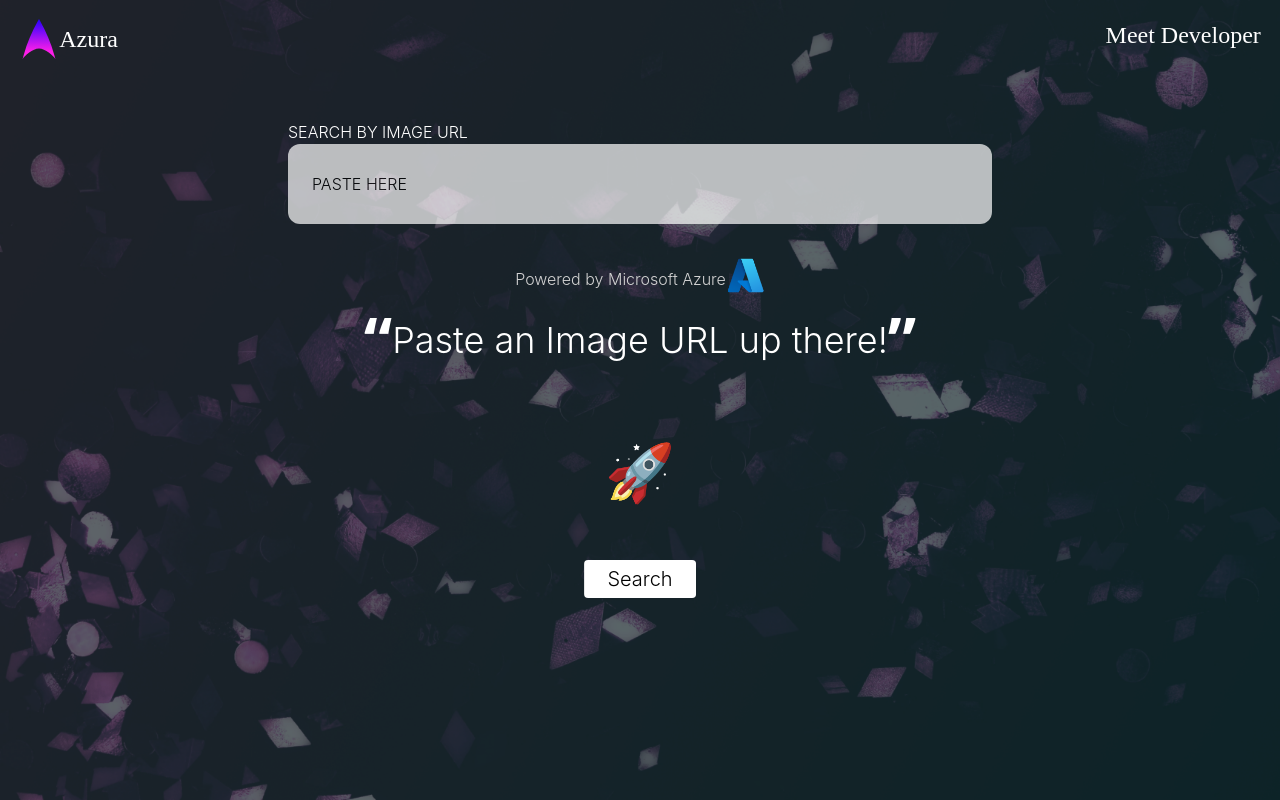
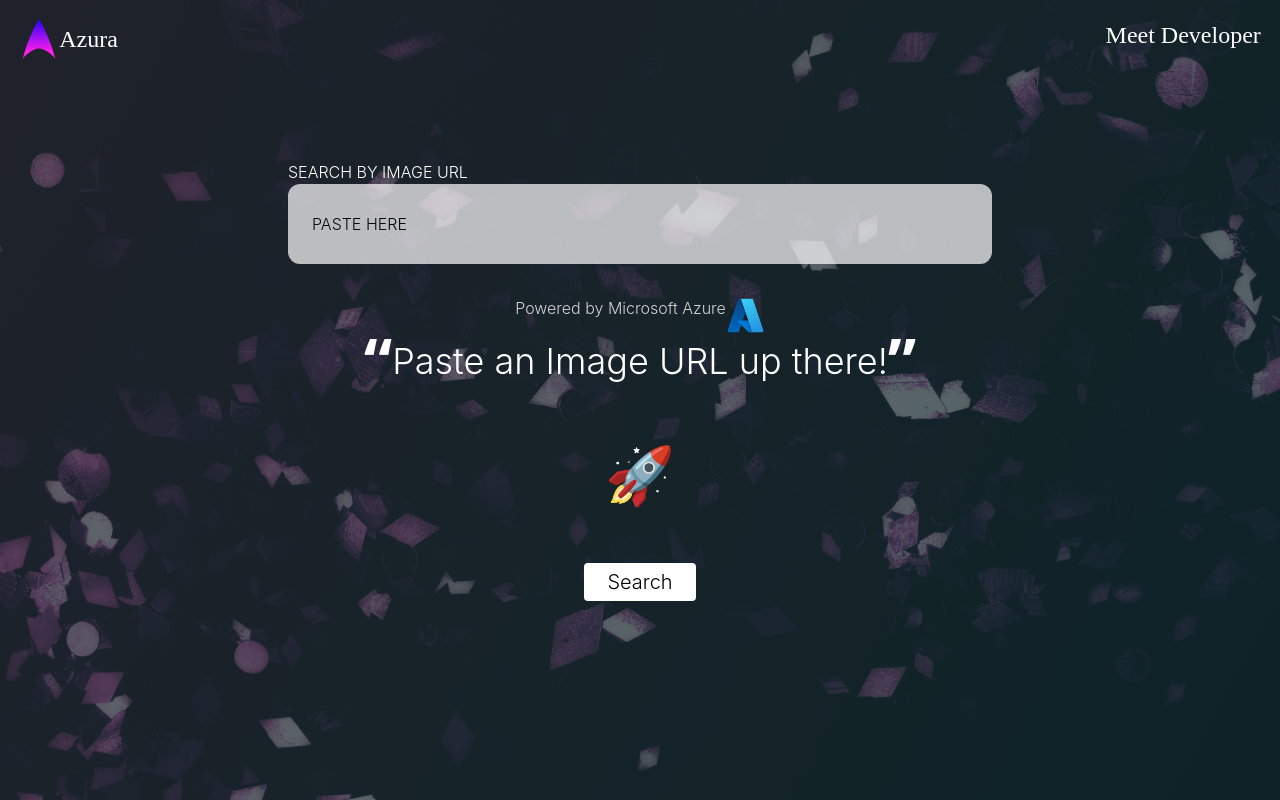
Before and after one commit to Seek4samurai/Azura-website, a Next.js app: page /search in a window 1280 px wide. Built offline with nearby package versions, Linux system fonts and the light colour scheme.

Commit message:
style: 💄 changes in positioning type

```diff
--- a/pages/search.tsx
+++ b/pages/search.tsx
@@ -13,19 +13,21 @@
   logo: `flex flex-row items-center`,
   logoImage: ``,
   meetDev: ``,
-  centerContainer: `absolute top-[15%] left-[50%] -translate-x-[50%] `,
+
+  wholeCenter: `relative flex flex-col items-center top-[10rem]`,
+  centerContainer: ``,
   searchTop: `text-white text-md`,
   searchArea: `w-[55vw] h-[5rem] rounded-xl opacity-70 pl-[1.5rem] pr-[1.5rem] outline-none focus:border-0 focus:opacity-90 placeholder:text-black`,
-  poweredContainer: `absolute left-[50%] -translate-x-[50%] flex flex-row items-center mt-[2rem]`,
+  poweredContainer: `flex flex-row justify-center mt-[2rem]`,
   poweredText: `text-[#d3d3d3]`,
   poweredImg: ``,
-  answerSection: `absolute left-[50%] -translate-x-[50%] top-[40%] text-white text-4xl text-center`,
+  answerSection: `text-white text-4xl text-center`,
   textHolder: `flex flex-row justify-center align-center items-center`,
   answer: `select-text`,
+  bottomContainer: `flex flex-col justify-center items-center`,
   emotes: `cursor-pointer text-white text-[3.5rem] flex justify-center pt-[0.5rem] pb-[0.6rem] mt-[3rem] mb-[2rem] animate-bounce`,
-  submitBtn: `absolute left-[50%] -translate-x-[50%] cursor-pointer bg-white w-[7rem] h-[2.4rem] flex justify-center items-center rounded text-black hover:bg-black hover:text-white`,
+  submitBtn: `cursor-pointer bg-white w-[7rem] h-[2.4rem] flex justify-center items-center rounded text-black hover:bg-black hover:text-white`,
   btnText: `text-xl`,
-  bottomContainer: `absolute bottom-[30%] left-[50%] -translate-x-[50%]`,
 };
 
 const Tool = () => {
@@ -119,6 +121,7 @@
               }
             `}</style>
           </div>
+          <div className={style.wholeCenter}>
             <div className={style.centerContainer}>
               <p className={style.searchTop}>SEARCH BY IMAGE URL</p>
               <input
@@ -163,6 +166,7 @@
             </div>
           </div>
         </div>
+      </div>
     </>
   );
 };
```
Lines whose indentation alone changed are shown as unchanged.
